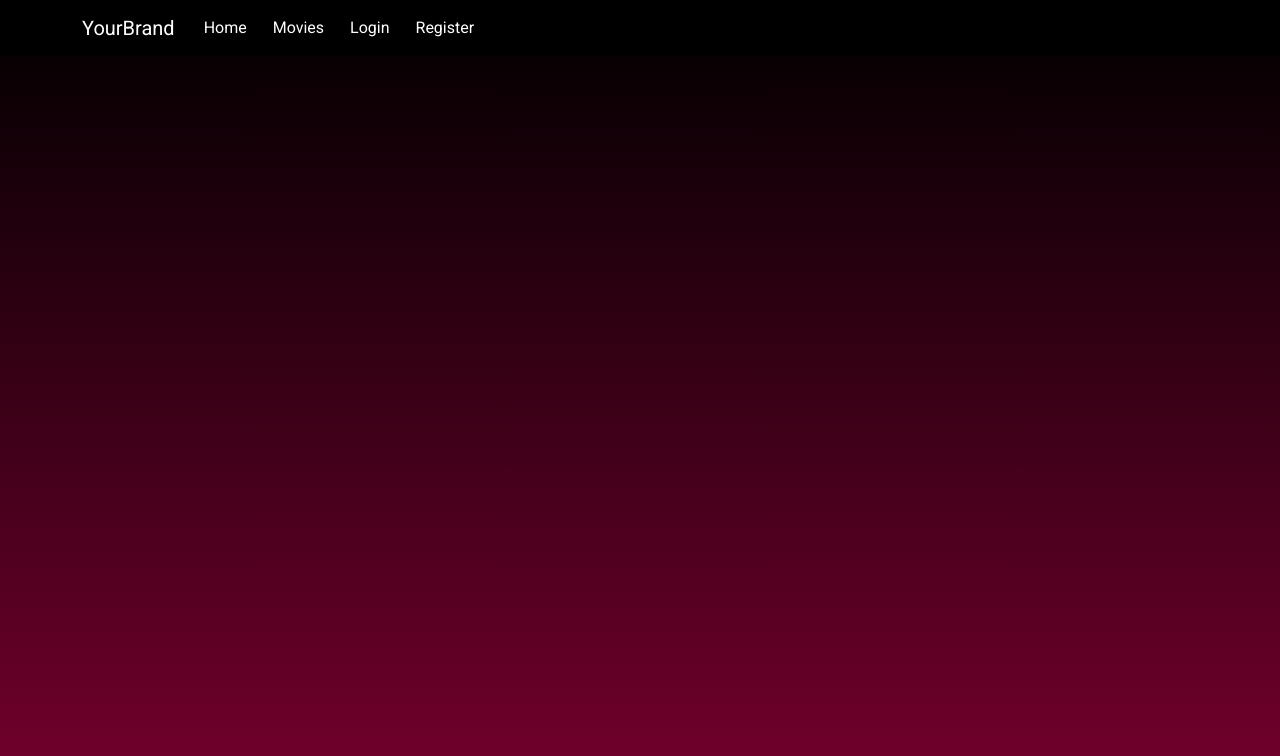
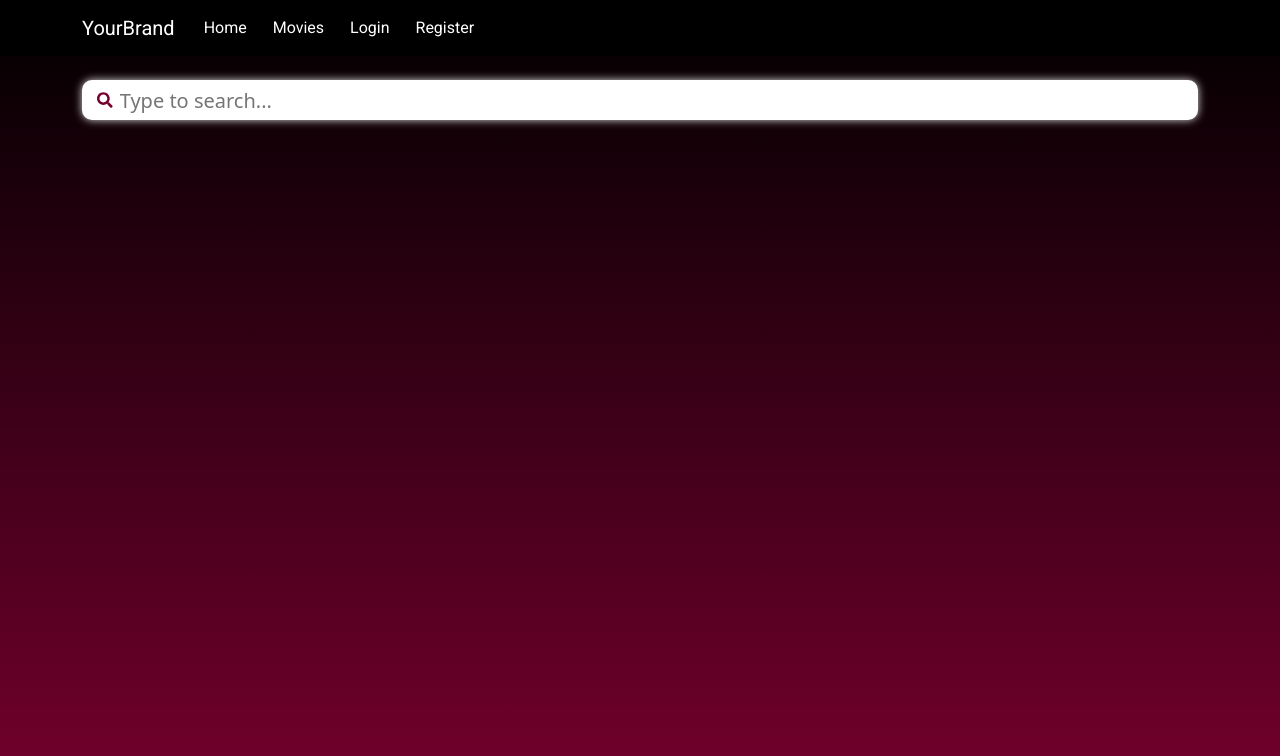
Before and after one commit to Benjo6/CITPSubProject2, a React (Create React App) app in the folder frontend/: page /search in a window 1280 px wide. Shown: the top 756 px of the page. Built offline with nearby package versions, Linux system fonts and the light colour scheme.

Commit message:
Search is implemented and working, jsut need to get the psoters with it

```diff
--- /dev/null
+++ b/frontend/src/components/SearchBar/SearchBar.css
@@ -0,0 +1,28 @@
+.input-wrapper {
+    width: 100%;
+    height: 2.5rem;
+    border: none;
+    border-radius: 10px;
+    padding: 0 15px;
+    box-shadow: 0px 0px 8px #ddd;
+    background-color: white;
+    display: flex;
+    align-items: center;
+  }
+
+  input {
+    background-color: transparent;
+    border: none;
+    height: 100%;
+    font-size: 1.25rem;
+    width: 100%;
+    margin-left: 5px;
+  }
+
+  input:focus {
+    outline: none;
+  }
+
+  #search-icon {
+    color: #75002d;
+  }
--- a/frontend/src/components/SearchBar/SearchBar.jsx
+++ b/frontend/src/components/SearchBar/SearchBar.jsx
@@ -0,0 +1,32 @@
+import { useState } from "react";
+import { FaSearch } from "react-icons/fa";
+import "../SearchBar/SearchBar.css";
+
+export const SearchBar = ({ setResults }) => {
+  const [input, setInput] = useState("");
+
+  const fetchData = (value) => {
+    fetch(`https://localhost:7098/Search?searchString=${value}&resultCount=10`)
+      .then((response) => response.json())
+      .then((json) => {
+        const results = json;
+        setResults(results);
+      });
+  };
+
+  const handleChange = (value) => {
+    setInput(value);
+    fetchData(value);
+  };
+
+  return (
+    <div className="input-wrapper">
+      <FaSearch id="search-icon" />
+      <input
+        placeholder="Type to search..."
+        value={input}
+        onChange={(e) => handleChange(e.target.value)}
+      />
+    </div>
+  );
+};
--- a/frontend/src/routes.js
+++ b/frontend/src/routes.js
@@ -3,6 +3,7 @@ import IndividualMovie from "./view/IndividualMovie";
 import LoginPage from "./view/LoginPage";
 import MoviesPage from "./view/Moviespage";
 import RegisterPage from "./view/RegisterPage";
+import SearchPage from "./view/SearchPage";
 
 
 const routes = [
@@ -10,7 +11,8 @@ const routes = [
     {path: '/movies', component: <MoviesPage />},
     {path: '/movie/:id', component: <IndividualMovie />},
     {path: '/login', component: <LoginPage/>},
-    {path: '/register', component: <RegisterPage/>}
+    {path: '/register', component: <RegisterPage/>},
+    {path: '/search', component: <SearchPage/>}
 
 ];
 
--- a/frontend/src/view/LoginPage.js
+++ b/frontend/src/view/LoginPage.js
@@ -1,7 +1,7 @@
 import React, { useState } from 'react';
 import { useNavigate } from 'react-router-dom';
 import SessionManager from "../components/Auth/SessionManager";
-import 'bootstrap/dist/css/bootstrap.min.css'; // Import Bootstrap CSS
+import 'bootstrap/dist/css/bootstrap.min.css';
 
 const Login = () => {
   const [username, setUsername] = useState('');
--- a/frontend/src/view/Moviespage.js
+++ b/frontend/src/view/Moviespage.js
@@ -71,6 +71,7 @@ return (
         })}
         </div>
     </Container>
+
 </>
 );
 }
--- a/frontend/src/view/SearchPage.js
+++ b/frontend/src/view/SearchPage.js
@@ -0,0 +1,22 @@
+import BasicExample from "../components/Picture/card";
+import { SearchBar } from "../components/SearchBar/SearchBar";
+import { useState } from 'react';
+
+
+function SearchPage() {
+    const [results, setResults] = useState([]);
+
+    return(
+    <>
+        <SearchBar setResults={setResults}/>
+        <div className='d-flex flex-wrap'>
+        {results.map((movie) => {
+        return <BasicExample key={movie.id} {...movie} className='m-auto' />
+        })}
+        </div>
+
+    </>
+    );
+}
+
+export default SearchPage;
```
